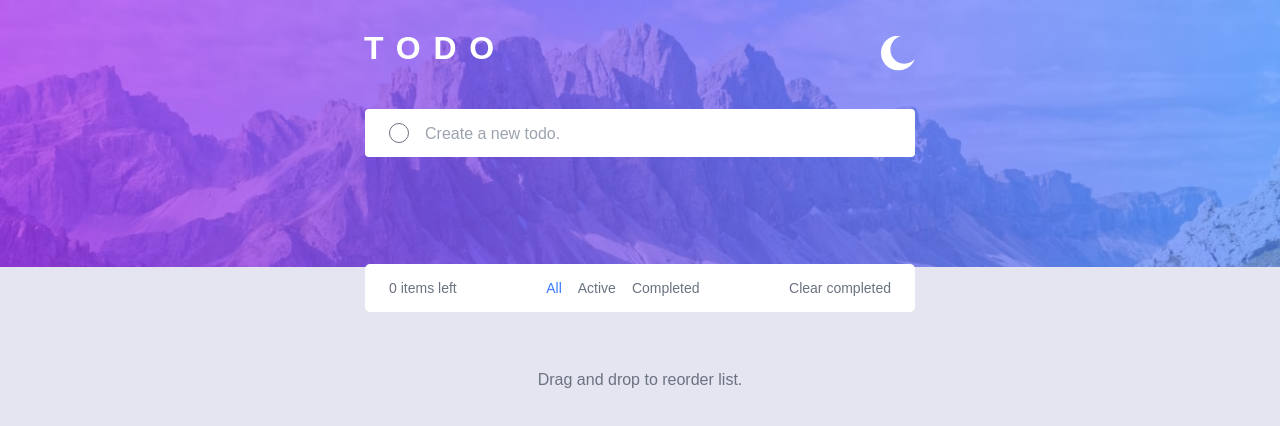
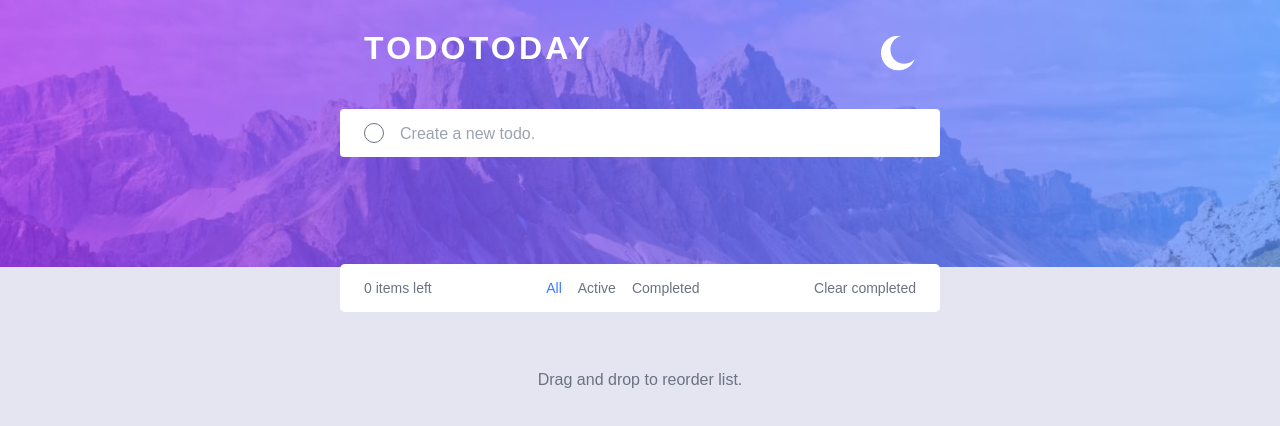
Before and after one commit to Highshirt99/TODOTODAY, a React (Create React App) app: page / in a window 1280 px wide. Shown: the top 426 px of the page. Built offline with nearby package versions, Linux system fonts and the light colour scheme; a web font is replaced by a local one.

Commit message:
Date-completed added.

```diff
--- a/src/App.js
+++ b/src/App.js
@@ -39,12 +39,12 @@ function App() {
          px-6"
         >
           <h1
-            className=" text-white font-bodyFont tracking-[0.8rem]
+            className=" text-white font-bodyFont tracking-[0.2rem]
           text-base text-[1.5rem] lg:text-[2rem] sm:text-[1.4rem] md:text-[1.4rem]
           font-bold
           "
           >
-            TODO
+            TODOTODAY
           </h1>
 
           <img
--- a/src/components/InputForm.js
+++ b/src/components/InputForm.js
@@ -26,8 +26,8 @@ function InputForm() {
     <div
       className="absolute top-[50%] left-[50%] translate-x-[-50%] translate-y-[-50%]
      flex justify-start gap-4
-    items-center bg-white dark:bg-desaturatedBlue lg:h-12  h-4 rounded-[4px]  w-[310px]
-     lg:w-[550px]  p-6 sm:w-[450px] md:w-[450px] xmd:w-[350px]
+    items-center bg-white dark:bg-desaturatedBlue lg:h-12  h-4 rounded-[4px]  w-[350px]
+     lg:w-[600px]  p-6  md:w-[600px] sm:w-[600px] xmd:w-[450px]
 
     "
     >
--- a/src/components/TodoList.js
+++ b/src/components/TodoList.js
@@ -42,10 +42,15 @@ function TodoList() {
         font-bodyFont  absolute top-[33%] left-[50%] translate-x-[-50%]
       "
     >
+
+      {/* <div className="flex gap-4 justify-end mr-[3.1rem] dark:text-white mb-2">
+        <small>Created</small>
+        <small className="relative left-1">Completed</small>
+      </div> */}
       <div className="flex flex-col rounded-[5px]  bg-white max-h-[300px] dark:bg-desaturatedBlue">
         <ul
-          className=" grid grid-cols-1 w-[310px] lg:w-[550px]
-               md:w-[450px] sm:w-[450px] xmd:w-[350px] scrollbar-hide overflow-y-scroll"
+          className=" grid grid-cols-1 w-[350px] lg:w-[600px]
+               md:w-[600px] sm:w-[600px] xmd:w-[450px] scrollbar-hide overflow-y-scroll"
         >
           {todoItems.map((item) => (
             <motion.li
@@ -75,26 +80,26 @@ function TodoList() {
                   <img src={check} alt="" />
                 ) : null}
               </div>
-              <p>{item.title}</p>
-              <span className="text-ltvdgb text-sm absolute right-[50px]">
-                {item.dateCreated}
+              <span >{item.title}</span>
+              <span className="dark:text-lightGrayishBlue text-desaturatedBlue  absolute bottom-1 left-[3.8rem] text-[12px]">
+                Created: {item.created_at}
               </span>
+          { item.completed_at &&  <span className="dark:text-lightGrayishBlue text-desaturatedBlue  absolute bottom-1 lg:right-20 right-10 text-[12px]">
+                Completed: {item.completed_at}
+              </span>}
               <img
                 src={icon}
                 alt=""
-                className="w-3  absolute right-4 cursor-pointer"
+                className="absolute w-3 cursor-pointer right-4"
                 onClick={() => dispatch(deleteTodo(item.id))}
               />
             </motion.li>
           ))}
         </ul>
 
-        <div
-          className=" flex justify-between p-6
-         lg:text-sm items-center text-gray-500 h-4 "
-        >
+        <div className="flex items-center justify-between h-4 p-6 text-gray-500 lg:text-sm">
           <span>{activeTodoItems.length} items left</span>
-          <div className="lg:flex lg:gap-4 hidden ">
+          <div className="hidden lg:flex lg:gap-4 ">
             <span
               className={`span ${
                 activeButton === "All" ? "text-brightBlue" : ""
@@ -162,7 +167,7 @@ function TodoList() {
         </span>
       </div>
 
-      <div className="text-center mt-10 p-4 text-gray-500">
+      <div className="p-4 mt-10 text-center text-gray-500">
         Drag and drop to reorder list.
       </div>
     </div>
--- a/src/index.css
+++ b/src/index.css
@@ -8,9 +8,9 @@
 @layer components{
     .todoLi{
        @apply  flex justify-start gap-4 min-h-max relative
-       items-center  lg:h-12
-       h-4 w-[310px] lg:w-[550px] md:w-[450px] sm:w-[450px] xmd:w-[350px] cursor-pointer dark:text-white
-       p-6 border-b border-b-gray-300 dark:border-b-gray-500 capitalize
+       items-center  lg:h-16
+       h-[80px] w-[350px] lg:w-[600px]  md:w-[600px] sm:w-[600px] xmd:w-[450px] cursor-pointer dark:text-white
+       p-6 border-b border-b-gray-300 dark:border-b-gray-500
     }
 .checkImg{
   @apply  w-5 h-5 rounded-[50%] border
--- a/src/reduxStore/todoSlice.js
+++ b/src/reduxStore/todoSlice.js
@@ -14,14 +14,16 @@ export const todoSlice = createSlice({
     addTodo: (state, action) => {
       const date = new Date();
       const year = date.getFullYear();
-      const month = date.getMonth()+ 1;
-      const day = date.getDate()
+      const month = date.getMonth() + 1;
+      const day = date.getDate();
 
-      const dateCreated = `${day}/${month}/${year}`;
+      const created_at = `${day}/${month}/${year}`;
+
       state.todos.unshift({
         ...action.payload,
         status: "active",
-        dateCreated
+        created_at,
+        completed_at: ""
       });
 
       state.activeTodos = state.todos.filter(
@@ -40,12 +42,19 @@ export const todoSlice = createSlice({
     },
 
     changeTodoStatus: (state, action) => {
+      const date = new Date();
+      const year = date.getFullYear();
+      const month = date.getMonth() + 1;
+      const day = date.getDate();
+      const completed_at = `${day}/${month}/${year}`;
       state.todo = state.todos.filter((item) => item.id === action.payload);
 
       if (state.todo[0].status === "active") {
         state.todo[0].status = "completed";
+        state.todo[0].completed_at = completed_at;
       } else if (state.todo[0].status === "completed") {
         state.todo[0].status = "active";
+        state.todo[0].completed_at = "";
       }
 
       state.activeTodos = state.todos.filter(
```
